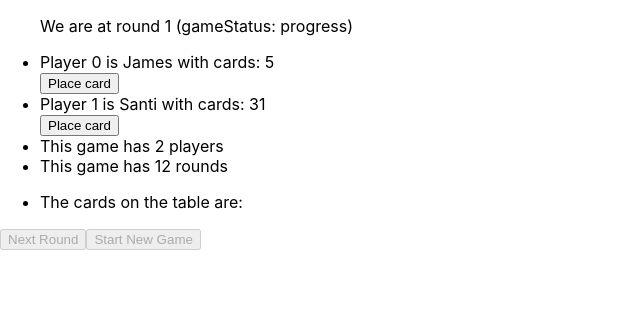
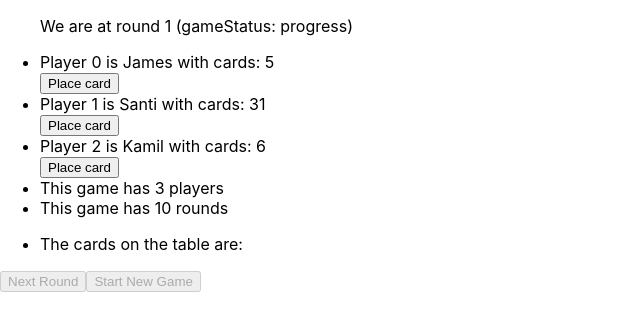
Before and after one commit to santiagoangulo/mind-game, a React (Create React App) app: page / in a window 1280 px wide. Both pictures are taken after a click on the button "Start Game". Shown: the top 330 px of the page, without its empty margins (0-640 px from the left). Built offline with nearby package versions, Linux system fonts and the light colour scheme.

Commit message:
Finally seems to work

```diff
--- a/src/App.tsx
+++ b/src/App.tsx
@@ -7,7 +7,7 @@ import { SetupGame } from "./SetupGame";
 const App: React.FC = () => {
   const [hasGameStarted, setHasGameStarted] = useState<boolean>(false);
 
-  const [players, setPlayers] = useState<string[]>(["James", "Santi"]);
+  const [players, setPlayers] = useState<string[]>(["James", "Santi", "Kamil"]);
 
   return (
     <>
--- a/src/Game.tsx
+++ b/src/Game.tsx
@@ -1,9 +1,4 @@
-import { useCallback, useMemo, useState } from "react";
-
-interface GameProps {
-  players: string[];
-  onRestartGame: () => void;
-}
+import { useCallback, useEffect, useMemo, useState } from "react";
 
 type GameStatus = "progress" | "finished" | "lost";
 
@@ -11,13 +6,6 @@ type Card = number;
 
 type Hand = Card[];
 type TableCards = Card[];
-
-interface Game {
-  playersHands: Hand[];
-  tableCards: TableCards;
-  gameStatus: GameStatus;
-  onRestartGame: () => void;
-}
 
 /** Gets a hand of sorted cards for each player in the game. */
 const makePlayersHands = (playerCount: number, roundNumber: number): Hand[] => {
@@ -31,7 +19,7 @@ const makePlayersHands = (playerCount: number, roundNumber: number): Hand[] => {
   const playersHands: Hand[] = [];
 
   for (let i = 0; i < playerCount; i++) {
-    const sortedHand = pack.splice(0, roundNumber).sort();
+    const sortedHand = pack.splice(0, roundNumber).sort((a, b) => a - b);
 
     playersHands.push(sortedHand);
   }
@@ -39,14 +27,19 @@ const makePlayersHands = (playerCount: number, roundNumber: number): Hand[] => {
   return playersHands;
 };
 
+interface GameProps {
+  players: string[];
+  onRestartGame: () => void;
+}
+
 export const Game: React.FC<GameProps> = ({ players, onRestartGame }) => {
-  const numberOfRounds = useMemo(
+  const maxRoundCount = useMemo(
     () =>
       ({
         [2]: 12,
         [3]: 10,
         [4]: 8,
-      }[players.length]),
+      }[players.length] ?? 8),
     [players]
   );
 
@@ -60,7 +53,16 @@ export const Game: React.FC<GameProps> = ({ players, onRestartGame }) => {
     makePlayersHands(players.length, roundNumber)
   );
 
-  const placeCard = useCallback((playerIndex: number) => {
+  const canProceedRound =
+    gameStatus === "progress" &&
+    roundNumber < maxRoundCount &&
+    playersHands.every((hand) => hand.length === 0);
+
+  useEffect(() => {
+    console.log({ canProceedRound });
+  }, [canProceedRound]);
+
+  const placeCard = (playerIndex: number) => {
     // take the card out of players hand
     const [cardToPlace, ...activePlayerCards] = playersHands[playerIndex];
 
@@ -93,7 +95,16 @@ export const Game: React.FC<GameProps> = ({ players, onRestartGame }) => {
     setPlayersHands(newPlayersHands);
     setTableCards(newTableCards);
     setGameStatus(gameStatus);
-  }, []);
+  };
+
+  const nextRound = () => {
+    setTableCards([]);
+
+    const nextRoundNumber = roundNumber + 1;
+
+    setRoundNumber(nextRoundNumber);
+    setPlayersHands(makePlayersHands(players.length, nextRoundNumber));
+  };
 
   return (
     <>
@@ -103,8 +114,8 @@ export const Game: React.FC<GameProps> = ({ players, onRestartGame }) => {
         </p>
 
         {players.map((name, index) => (
-          <>
-            <li key={name}>
+          <div key={name}>
+            <li>
               Player {index} is {name} with cards:{" "}
               {playersHands[index].join(", ")}
             </li>
@@ -114,28 +125,22 @@ export const Game: React.FC<GameProps> = ({ players, onRestartGame }) => {
             >
               Place card
             </button>
-          </>
+          </div>
         ))}
         <li>This game has {players.length} players</li>
-        <li>This game has {numberOfRounds} rounds</li>
+        <li>This game has {maxRoundCount} rounds</li>
       </ul>
       <ul>
         <li>The cards on the table are: {tableCards.join(", ")}</li>
       </ul>
 
-      <button
-        // onClick={() =>
-        //   // dispatchGameAction({
-        //   //   type: "PlaceCard",
-        //   //   playerIndex: index,
-        //   // })
-        // }
-        disabled={gameStatus !== "finished"}
-      >
+      <button onClick={nextRound} disabled={!canProceedRound}>
         Next Round
       </button>
+
       <button
         // Let's go again to SetupGame!!!
+        onClick={onRestartGame}
         disabled={gameStatus !== "lost"}
       >
         Start New Game
--- a/src/SetupGame.tsx
+++ b/src/SetupGame.tsx
@@ -1,4 +1,4 @@
-import React, { useMemo, useState } from "react";
+import React, { useMemo, useState, Fragment } from "react";
 
 interface SetupGameProps {
   players: string[];
@@ -15,7 +15,7 @@ export const SetupGame: React.FC<SetupGameProps> = ({
 
   const hasMaxPlayers = useMemo(() => players.length >= 4, [players]);
 
-  const hasEnoughPlayers = useMemo(() => players.length > 1, [players]);
+  const hasEnoughPlayers = useMemo(() => players.length >= 2, [players]);
 
   const addPlayerName = () => {
     if (hasMaxPlayers) {
@@ -34,10 +34,11 @@ export const SetupGame: React.FC<SetupGameProps> = ({
     <>
       <ul>
         {players.map((name, index) => (
-          <>
-            <li key={name}>{name}</li>
+          <li key={name}>
+            <span>{name}</span>
+
             <button onClick={() => removePlayerName(index)}>(x)</button>
-          </>
+          </li>
         ))}
       </ul>
 
```
